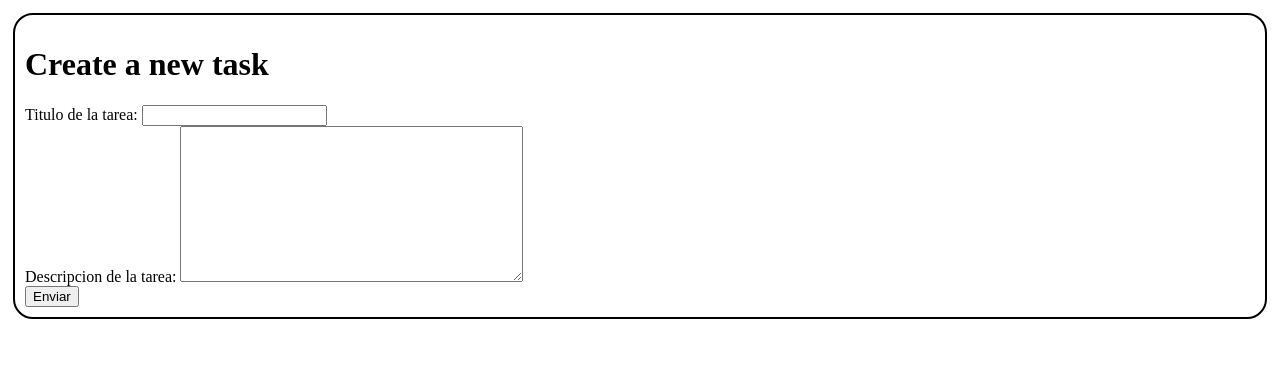
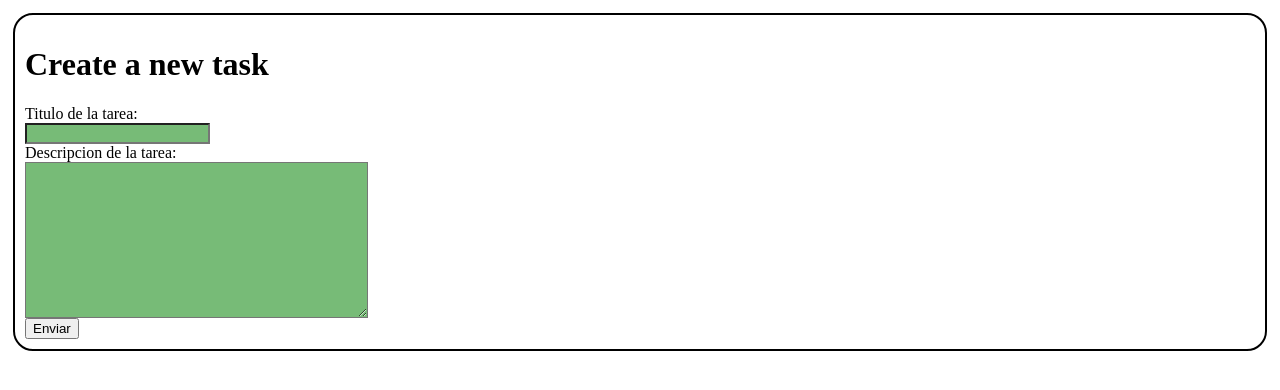
Before and after one commit to EricWithC04/django-practice, a Django app: page /new_task in a window 1280 px wide. Shown: the part 45-435 px from the top of the page. Run offline with Django 5.2, Linux system fonts and the light colour scheme.

Commit message:
styles forms

```diff
--- a/queries/forms.py
+++ b/queries/forms.py
@@ -1,8 +1,8 @@
 from django import forms
 
 class CreateNewTask(forms.Form):
-    title = forms.CharField(label="Titulo de la tarea", max_length=200)
-    description = forms.CharField(label="Descripcion de la tarea", widget=forms.Textarea)
+    title = forms.CharField(label="Titulo de la tarea", max_length=200, widget=forms.TextInput(attrs={'class': 'form-input'}))
+    description = forms.CharField(label="Descripcion de la tarea", widget=forms.Textarea(attrs={'class': 'form-input'}))
 
 class CreateNewProject(forms.Form):
-    name = forms.CharField(label="Nombre del proyecto", max_length=200)
+    name = forms.CharField(label="Nombre del proyecto", max_length=200, widget=forms.TextInput(attrs={'class': 'form-input'}))
--- a/queries/static/css/index.css
+++ b/queries/static/css/index.css
@@ -75,3 +75,9 @@ body {
     cursor: pointer;
     background-color: #999999;
 }
+
+.form-input {
+    background-color: #77bb77;
+    color: #333333;
+    display: block;
+}
```
Also changed, not shown: db.sqlite3.
